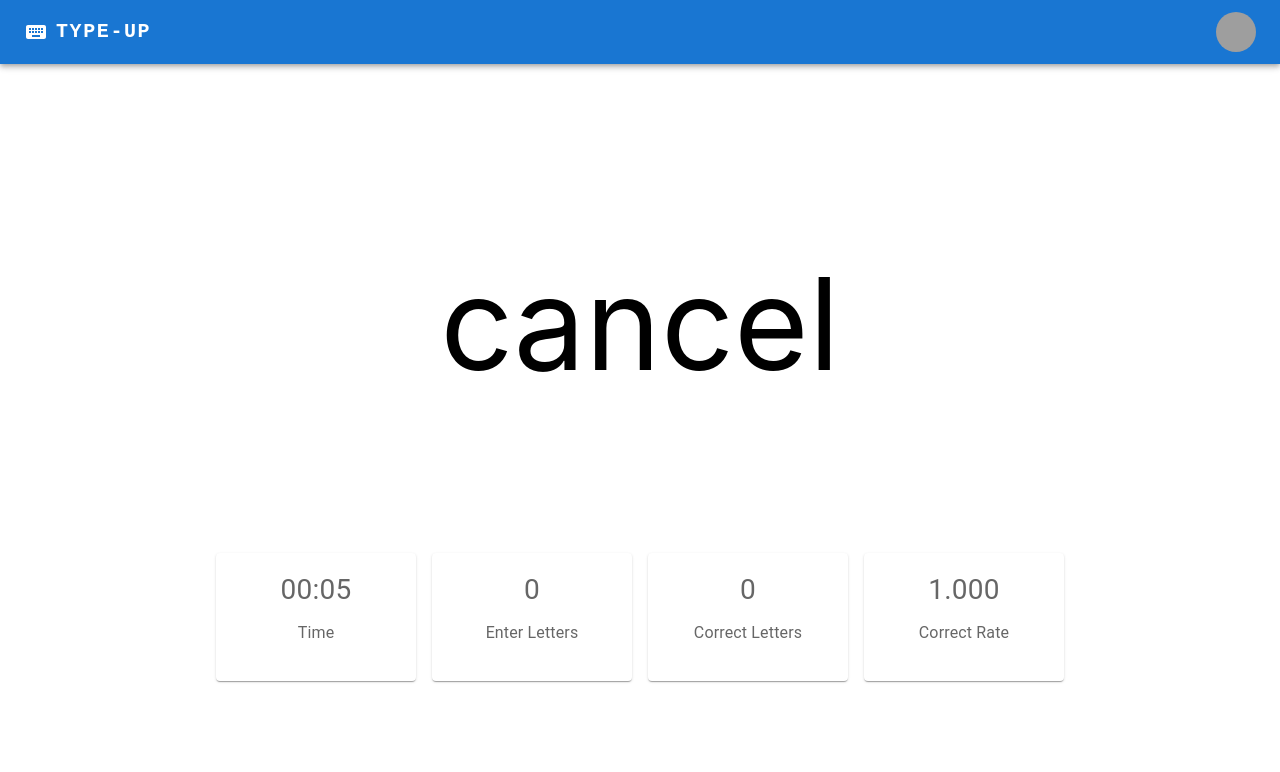
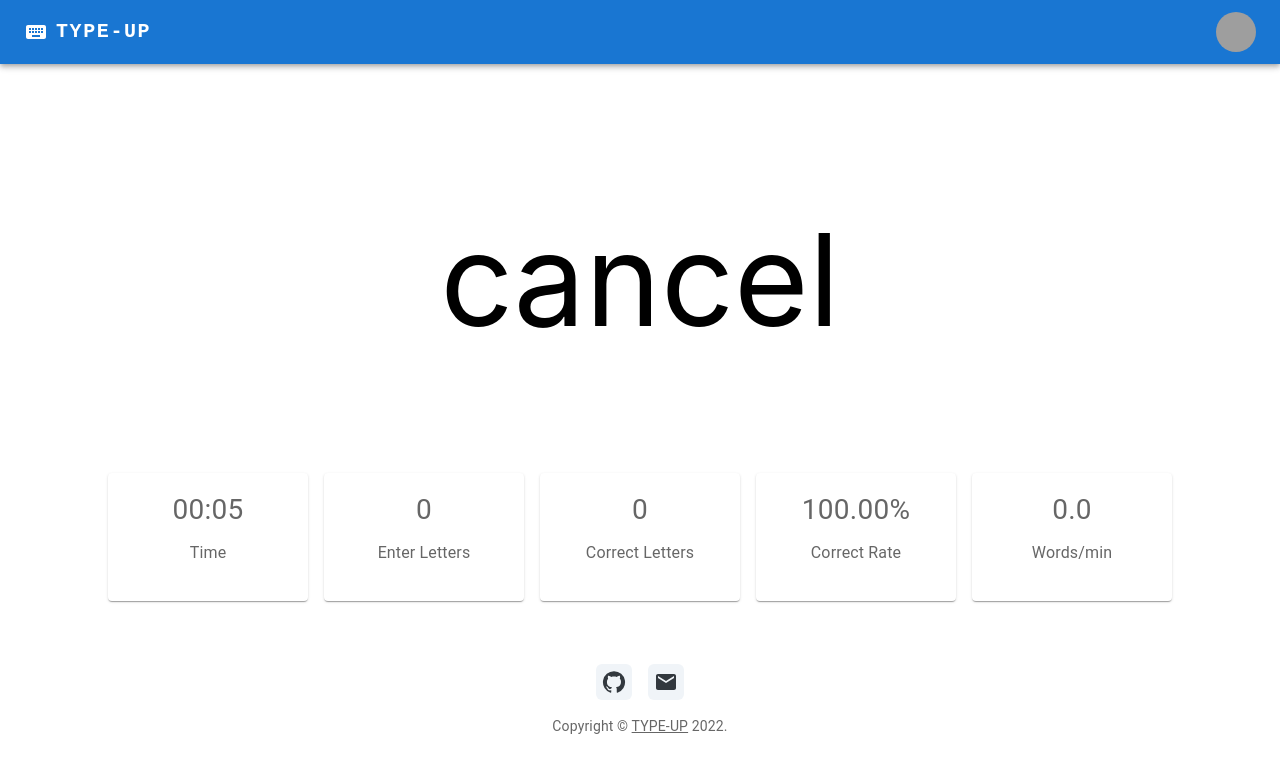
Before and after one commit to CodeCaterpillar666/type-up, a React (Create React App) app: page / in a window 1280 px wide. Shown: the top 772 px of the page. Built offline with nearby package versions, Linux system fonts and the light colour scheme; data requests are answered from the project's data file; grey boxes are pictures that could not be loaded.

Commit message:
Added footer. Included github repo url.

```diff
--- a/package.json
+++ b/package.json
@@ -6,6 +6,7 @@
     "@emotion/react": "^11.9.0",
     "@emotion/styled": "^11.8.1",
     "@mui/icons-material": "^5.8.3",
+    "@mui/joy": "^5.0.0-alpha.32",
     "@mui/material": "^5.8.3",
     "@testing-library/jest-dom": "^5.14.1",
     "@testing-library/react": "^12.0.0",
@@ -26,6 +27,7 @@
   },
   "scripts": {
     "start": "react-scripts start",
+    "json-server": "json-server --watch db.json --port 3004",
     "build": "react-scripts build",
     "test": "react-scripts test",
     "eject": "react-scripts eject"
--- a/src/App.tsx
+++ b/src/App.tsx
@@ -5,6 +5,8 @@ import { Statistics } from './components/Statistics';
 import useUserInput from './hooks/useUserInput';
 import { useHotkeys } from 'react-hotkeys-hook';
 import { NavBar } from './components/NavBar'
+import Footer from './components/Footer'
+
 import axios from 'axios';
 
 // import { cet4 } from './assets/cet4';
@@ -21,10 +23,8 @@ function App() {
   const {userInput, reset, totalCnt, wrongCnt } = useUserInput();
   const [cet4, setCet4] = useState<Dictionary>([{"name":"loading"}]);
 
-
-
   useEffect(() => {
-    axios.get('http://localhost:3001/cet4')
+    axios.get('http://localhost:3002/cet4')
     .then((res) => {
       setCet4(res.data);
     })
@@ -72,6 +72,7 @@ function App() {
 
         <div className="h-1/5"></div>
         <Statistics hasStart={true} totalCnt={totalCnt} wrongCnt={wrongCnt} />
+        <Footer description='' title='' />
       </div>
     </div>
   );
--- a/src/components/MapView/index.tsx
+++ b/src/components/ArrayView/index.tsx
@@ -1,11 +1,11 @@
 import { Paper, Box } from "@mui/material";
 import { MapCard } from '../Card'
 
-interface MapViewProps {
-  map: Map<String, String>;
+interface ArrayViewProps {
+  array: any[];
 }
 
-export const MapView: React.FC<MapViewProps> = ({map}) => {
+export const ArrayView: React.FC<ArrayViewProps> = ({ array }) => {
   return (
     <>
       <Box
@@ -19,10 +19,15 @@ export const MapView: React.FC<MapViewProps> = ({map}) => {
           },
         }}
       >
-        <MapCard cardKey={"Time"} cardVal={map.get("Time")!}></MapCard>
+        {
+          array.map(e => {
+            return (<MapCard cardKey={e.key} cardVal={e.value} />);
+          })
+        }
+        {/* <MapCard cardKey={"Time"} cardVal={map.get("Time")!}></MapCard>
         <MapCard cardKey={"Enter Letters"} cardVal={map.get("Enter Letters")!}></MapCard>
         <MapCard cardKey={"Correct Letters"} cardVal={map.get("Correct Letters")!}></MapCard>
-        <MapCard cardKey={"Correct Rate"} cardVal={map.get("Correct Rate")!}></MapCard>
+        <MapCard cardKey={"Correct Rate"} cardVal={map.get("Correct Rate")!}></MapCard> */}
       </Box>
     </>
   );
--- /dev/null
+++ b/src/components/Footer/index.tsx
@@ -0,0 +1,66 @@
+import Box from '@mui/material/Box';
+import Container from '@mui/material/Container';
+import Typography from '@mui/material/Typography';
+import Link from '@mui/material/Link';
+import IconButton from '@mui/joy/IconButton';
+import GitHubIcon from '@mui/icons-material/GitHub';
+import EmailIcon from '@mui/icons-material/Email';
+import Stack from '@mui/material/Stack';
+
+const githubUrl: string = "https://github.com/CodeCaterpillar666/type-up";
+const email: string = "";
+
+function Copyright() {
+  return (
+    <Typography variant="body2" color="text.secondary" align="center">
+      {'Copyright © '}
+      <Link color="inherit" href="https://mui.com/">
+        TYPE-UP
+      </Link>{' '}
+      {new Date().getFullYear()}
+      {'.'}
+    </Typography>
+  );
+}
+
+interface FooterProps {
+  description: string;
+  title: string;
+}
+
+export default function Footer(props: FooterProps) {
+  const { description, title } = props;
+
+  return (
+    <Box component="footer" sx={{ bgcolor: 'background.paper', py: 6 }}>
+      <Container maxWidth="lg">
+        <Typography variant="h6" align="center" gutterBottom>
+          {title}
+        </Typography>
+        <Typography
+          variant="subtitle1"
+          align="center"
+          color="text.secondary"
+          component="p"
+        >
+          {description}
+        </Typography>
+        <Stack
+          direction="row"
+          spacing={2}
+          justifyContent="center"
+          alignItems="center"
+          mb={2}
+        >
+          <IconButton onClick={() => window.open(githubUrl)} variant="soft">
+              <GitHubIcon />
+          </IconButton>
+          <IconButton onClick={() => window.open(email)} variant="soft">
+              <EmailIcon />
+          </IconButton>
+        </Stack>
+        <Copyright />
+      </Container>
+    </Box>
+  );
+}
--- a/src/components/Statistics/index.tsx
+++ b/src/components/Statistics/index.tsx
@@ -1,12 +1,17 @@
 import style from "./index.module.css";
 import React, {FC, useEffect } from "react";
 import { useStopwatch } from "react-timer-hook";
-import { MapView } from '../MapView';
+import { ArrayView } from '../ArrayView';
 
 interface StatisticsProps {
     hasStart: boolean,
     wrongCnt: number,
     totalCnt: number,
+}
+
+interface StatisticItem {
+    key: String;
+    value: String;
 }
 
 export const Statistics: FC<StatisticsProps> = ({ hasStart, wrongCnt, totalCnt }) => {
@@ -16,18 +21,20 @@ export const Statistics: FC<StatisticsProps> = ({ hasStart, wrongCnt, totalCnt }
     const SECONDS_IN_DAY = 24 * 60 * 60;
     const { seconds, minutes, hours, days, start, pause } = useStopwatch({ autoStart: hasStart })
     const time = seconds + minutes * SECONDS_IN_MINUTE + hours * SECONDS_IN_HOUR + days * SECONDS_IN_DAY;
+    const WordsPerMinute = (totalCnt / time * SECONDS_IN_MINUTE).toFixed(1);
 
-    const correctPercentage = (totalCnt === 0 ? 1 : (totalCnt - wrongCnt) / totalCnt).toFixed(3);
+    const correctPercentage = totalCnt === 0 ? 1 : (totalCnt - wrongCnt) / totalCnt;
 
-    let map = new Map<String, String>([]);
-    map.set("Time", `${minutes < 10 ? "0" + minutes : minutes}:${seconds < 10 ? "0" + seconds : seconds}`);
-    map.set("Enter Letters", totalCnt.toString());
-    map.set("Correct Letters", (totalCnt - wrongCnt).toString());
-    map.set("Correct Rate", correctPercentage.toString());
+    let statistics = new Array();
+    statistics.push({"key": "Time", "value": `${minutes < 10 ? "0" + minutes : minutes}:${seconds < 10 ? "0" + seconds : seconds}`});
+    statistics.push({"key": "Enter Letters", "value": totalCnt.toString()});
+    statistics.push({"key": "Correct Letters", "value": (totalCnt - wrongCnt).toString()});
+    statistics.push({"key": "Correct Rate", "value": (correctPercentage * 100).toFixed(2).concat("%")});
+    statistics.push({"key": "Words/min", "value": WordsPerMinute.toString()});
 
     return (
         <>
-            <MapView map={map}/>
+            <ArrayView array={statistics}/>
         </>
     );
 }
```
Also changed, not shown: 2 other files (tests, documents, lock files or other folders).
